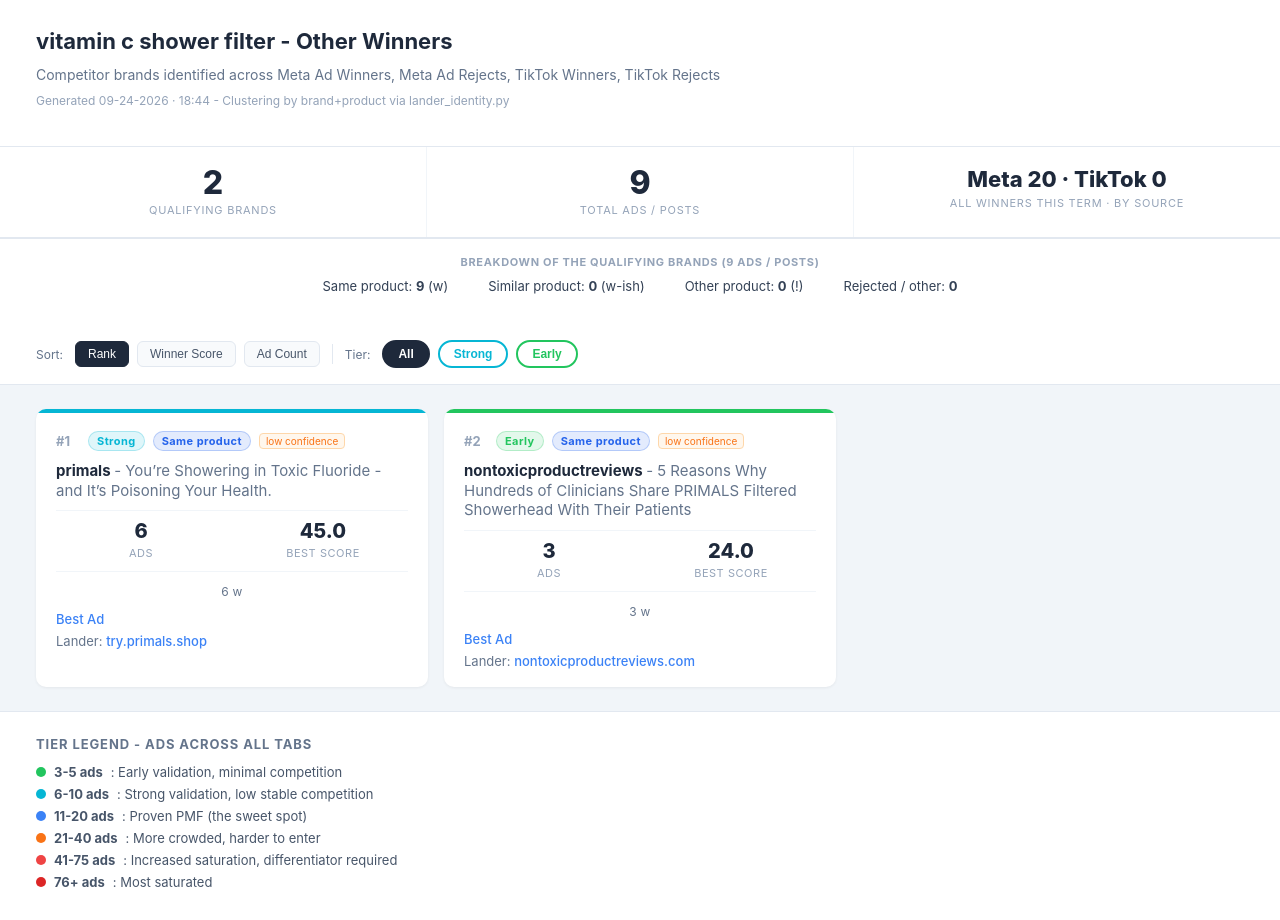
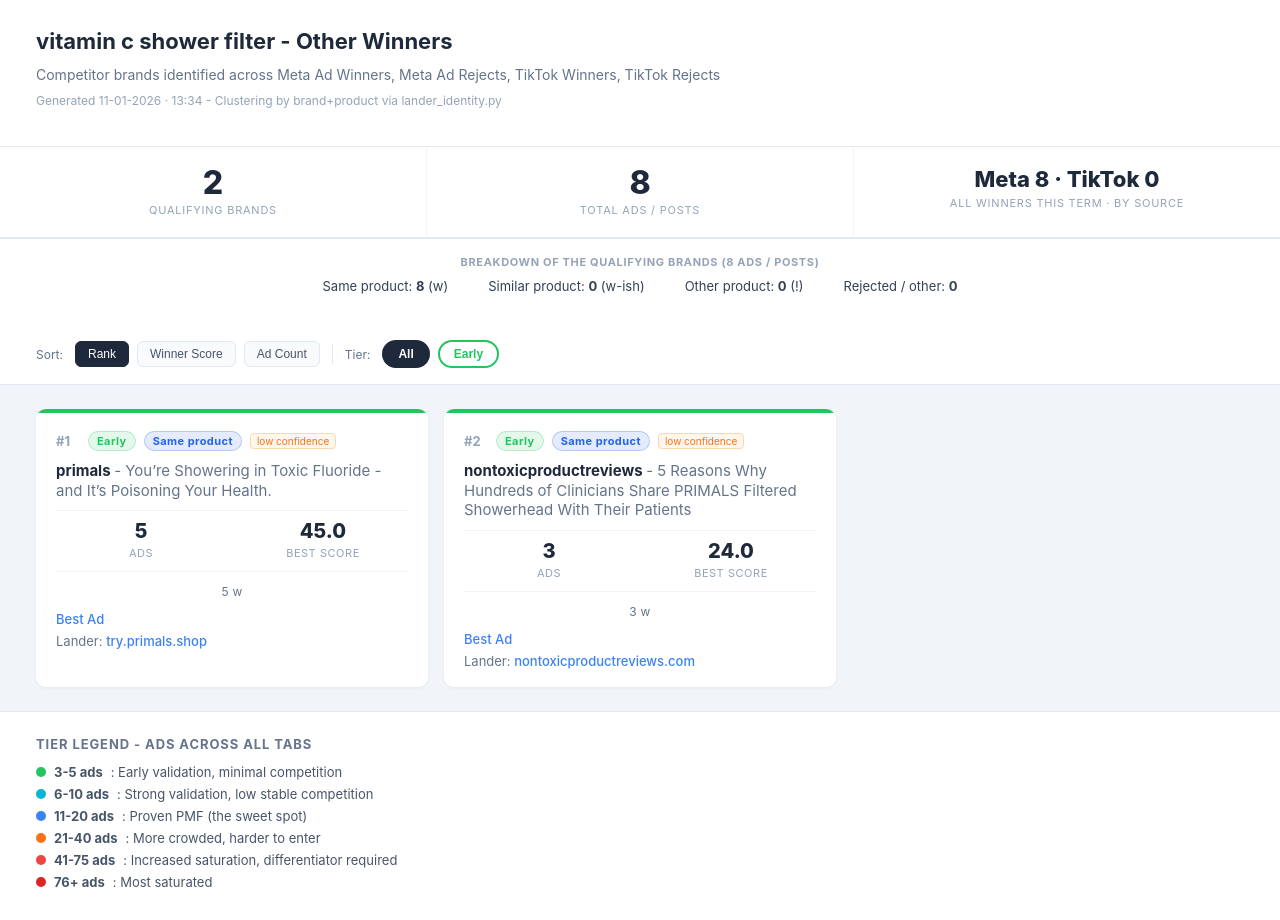
Before and after one commit to YAN15S/reports, a plain HTML site: page vitamin-c-shower-filter_other_winners_2026-09-24.html in a window 1280 px wide. Drawn offline with Linux system fonts and the light colour scheme.

Commit message:
report: vitamin c shower filter - Other Winners

```diff
--- a/vitamin-c-shower-filter_other_winners_2026-09-24.html
+++ b/vitamin-c-shower-filter_other_winners_2026-09-24.html
@@ -45,33 +45,33 @@ body{font-family:-apple-system,BlinkMacSystemFont,'Segoe UI',Roboto,sans-serif;b
 </style></head><body>
 <div class="header"><h1>vitamin c shower filter - Other Winners</h1>
 <p class="subtitle">Competitor brands identified across Meta Ad Winners, Meta Ad Rejects, TikTok Winners, TikTok Rejects</p>
-<p class="meta">Generated 09-24-2026  ·  18:44 - Clustering by brand+product via lander_identity.py</p></div>
+<p class="meta">Generated 11-01-2026  ·  13:34 - Clustering by brand+product via lander_identity.py</p></div>
 <div class="stats-bar">
 <div class="stat-block"><div class="stat-num">2</div><div class="stat-label">Qualifying Brands</div></div>
-<div class="stat-block"><div class="stat-num">9</div><div class="stat-label">Total Ads / Posts</div></div>
-<div class="stat-block"><div class="stat-num" style="font-size:22px;line-height:1.15">Meta 20 · TikTok 0</div><div class="stat-label">All Winners This Term · by Source</div></div></div>
-<div class="rel-summary" style="padding:16px 36px 30px;background:#fff;border-top:1px solid #e2e8f0;text-align:center"><div style="font-size:11px;font-weight:700;text-transform:uppercase;letter-spacing:.06em;color:#94a3b8;margin-bottom:9px">Breakdown of the qualifying brands (9 ads / posts)</div><div style="font-size:13px;color:#334155;display:flex;gap:40px;flex-wrap:wrap;justify-content:center"><span>Same product: <strong>9</strong> (w)</span><span>Similar product: <strong>0</strong> (w-ish)</span><span>Other product: <strong>0</strong> (!)</span><span>Rejected / other: <strong>0</strong></span></div></div>
+<div class="stat-block"><div class="stat-num">8</div><div class="stat-label">Total Ads / Posts</div></div>
+<div class="stat-block"><div class="stat-num" style="font-size:22px;line-height:1.15">Meta 8 · TikTok 0</div><div class="stat-label">All Winners This Term · by Source</div></div></div>
+<div class="rel-summary" style="padding:16px 36px 30px;background:#fff;border-top:1px solid #e2e8f0;text-align:center"><div style="font-size:11px;font-weight:700;text-transform:uppercase;letter-spacing:.06em;color:#94a3b8;margin-bottom:9px">Breakdown of the qualifying brands (8 ads / posts)</div><div style="font-size:13px;color:#334155;display:flex;gap:40px;flex-wrap:wrap;justify-content:center"><span>Same product: <strong>8</strong> (w)</span><span>Similar product: <strong>0</strong> (w-ish)</span><span>Other product: <strong>0</strong> (!)</span><span>Rejected / other: <strong>0</strong></span></div></div>
 <div class="controls"><span class="sort-label">Sort:</span>
 <button class="sort-btn active" onclick="sortCards('rank',this)">Rank</button>
 <button class="sort-btn" onclick="sortCards('score',this)">Winner Score</button>
 <button class="sort-btn" onclick="sortCards('count',this)">Ad Count</button>
-<div class="divider"></div><span class="sort-label">Tier:</span><button class="tier-btn active" data-tier="all" onclick="filterTier(this,'all')">All</button><button class="tier-btn" data-tier="Strong" style="border-color:#06b6d4;color:#06b6d4" onclick="filterTier(this,'Strong')">Strong</button><button class="tier-btn" data-tier="Early" style="border-color:#22c55e;color:#22c55e" onclick="filterTier(this,'Early')">Early</button></div>
+<div class="divider"></div><span class="sort-label">Tier:</span><button class="tier-btn active" data-tier="all" onclick="filterTier(this,'all')">All</button><button class="tier-btn" data-tier="Early" style="border-color:#22c55e;color:#22c55e" onclick="filterTier(this,'Early')">Early</button></div>
 <div class="cards" id="cards-grid">
-<div class="card" data-tier="Strong" data-score="45.00" data-count="6">
-  <div class="card-accent" style="background:#06b6d4"></div>
+<div class="card" data-tier="Early" data-score="45.00" data-count="5">
+  <div class="card-accent" style="background:#22c55e"></div>
   <div class="card-body">
     <div class="card-header">
       <span class="rank">#1</span>
-      <span class="tier-badge" style="background:#06b6d420;color:#06b6d4;border:1px solid #06b6d440">Strong</span>
+      <span class="tier-badge" style="background:#22c55e20;color:#22c55e;border:1px solid #22c55e40">Early</span>
       <span class="tier-badge" title="Relationship to the researched product (strongest token)" style="background:#2563eb20;color:#2563eb;border:1px solid #2563eb40">Same product</span>
       <span class="conf-low" title="Brand identified from domain only">low confidence</span>
     </div>
     <div class="brand-name">primals <span class="product-name">- You’re Showering in Toxic Fluoride - and It’s Poisoning Your Health.</span></div>
     <div class="card-stats">
-      <div class="stat-item"><span class="stat-num">6</span><span class="stat-lbl">Ads</span></div>
+      <div class="stat-item"><span class="stat-num">5</span><span class="stat-lbl">Ads</span></div>
       <div class="stat-item"><span class="stat-num">45.0</span><span class="stat-lbl">Best Score</span></div>
     </div>
-    <div class="token-mix" style="font-size:12px;color:#64748b;margin-top:8px;letter-spacing:.02em;text-align:center">6 w</div>
+    <div class="token-mix" style="font-size:12px;color:#64748b;margin-top:8px;letter-spacing:.02em;text-align:center">5 w</div>
     <div class="links">
       <div class="link-row"><a href="https://www.facebook.com/ads/library/?id=812297617883115" target="_blank" rel="noopener" class="link">Best Ad</a></div>
       <div class="link-row">Lander: <a href="https://try.primals.shop/cmg22sziz02k5raju7f9d82e6" target="_blank" rel="noopener" class="link">try.primals.shop</a></div>
```
